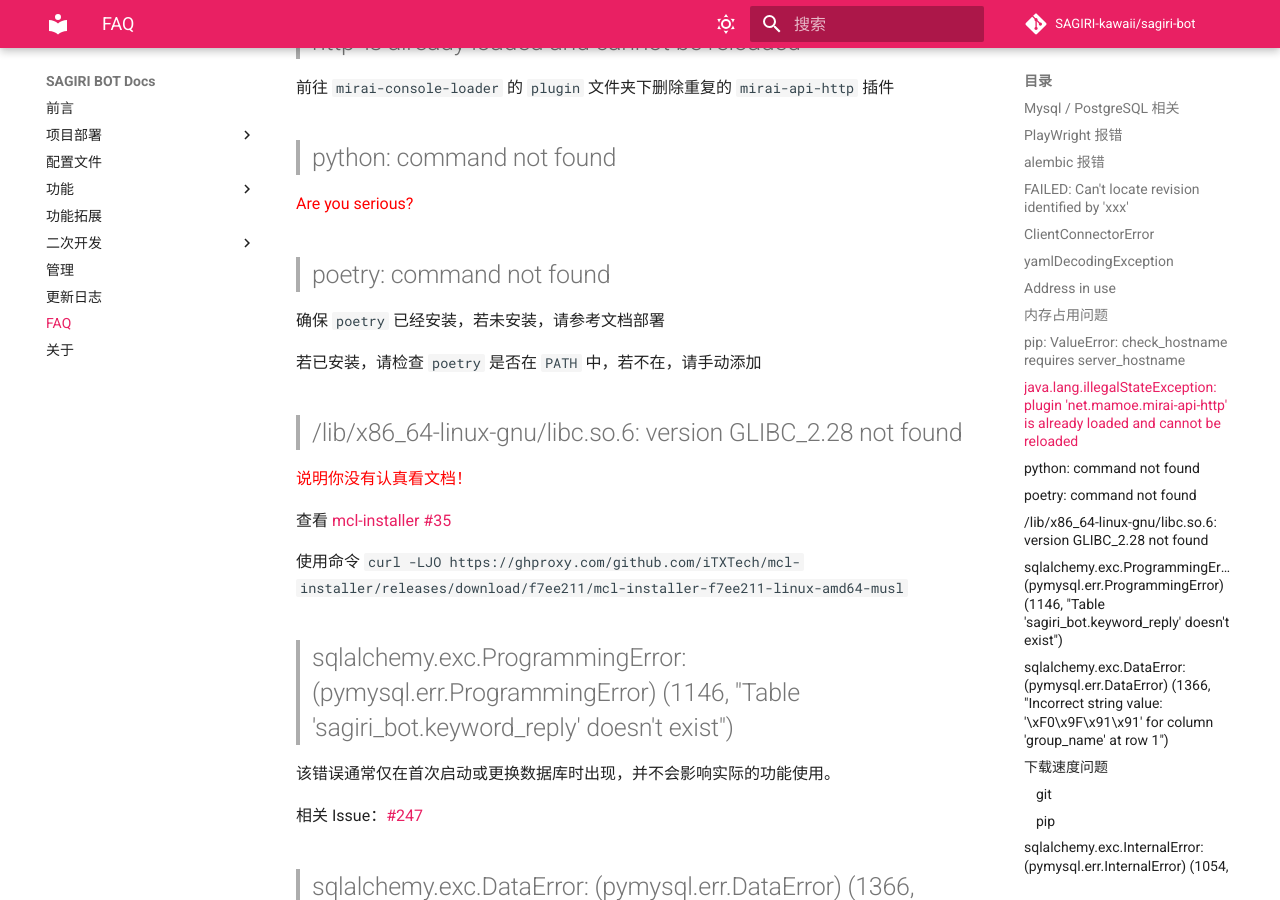
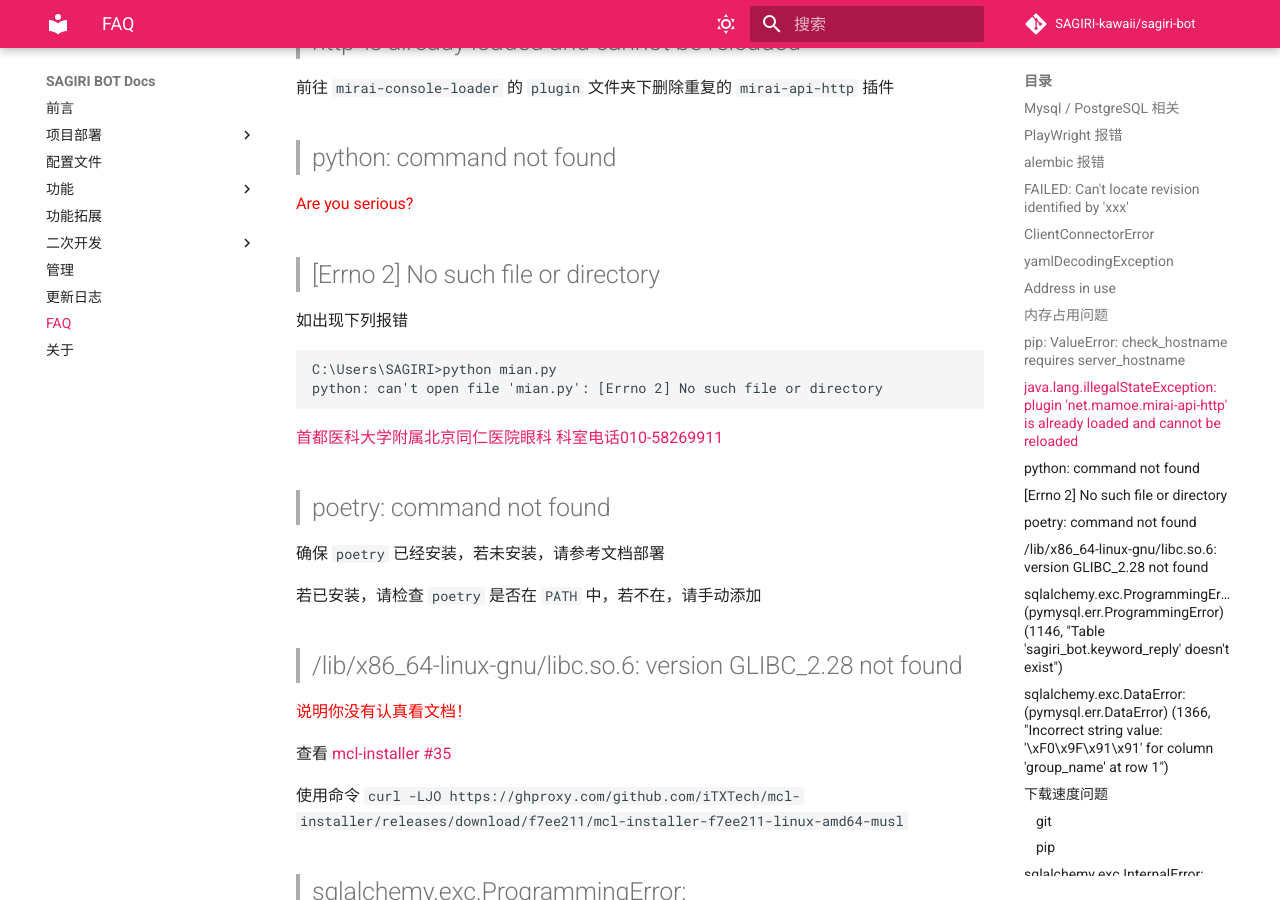
Before and after one commit to SAGIRI-kawaii/sagiri-bot, an MkDocs documentation site: the page built from docs/FAQ.md, in a window 1280 px wide and 900 px high, scrolled down 3132 px. Built offline with MkDocs 1.6.1 and Material for MkDocs 9.7.7, drawn with Linux system fonts in a browser that asks for light colours; comment, search, counter and statistics services are not loaded.

Commit message:
:eyes: Update FAQ

````diff
--- a/docs/FAQ.md
+++ b/docs/FAQ.md
@@ -147,6 +147,17 @@ ERROR [alembic.util.messaging] Can't locate revision identified by 'xxx'
 
 <font color="red">Are you serious?</font>
 
+> ## [Errno 2] No such file or directory
+
+如出现下列报错
+
+```
+C:\Users\SAGIRI>python mian.py
+python: can't open file 'mian.py': [Errno 2] No such file or directory
+```
+
+[首都医科大学附属北京同仁医院眼科 科室电话010-58269911](https://www.trhos.com/Html/Departments/Main/Index_266.html)
+
 > ## poetry: command not found
 
 确保 `poetry` 已经安装，若未安装，请参考文档部署
````
